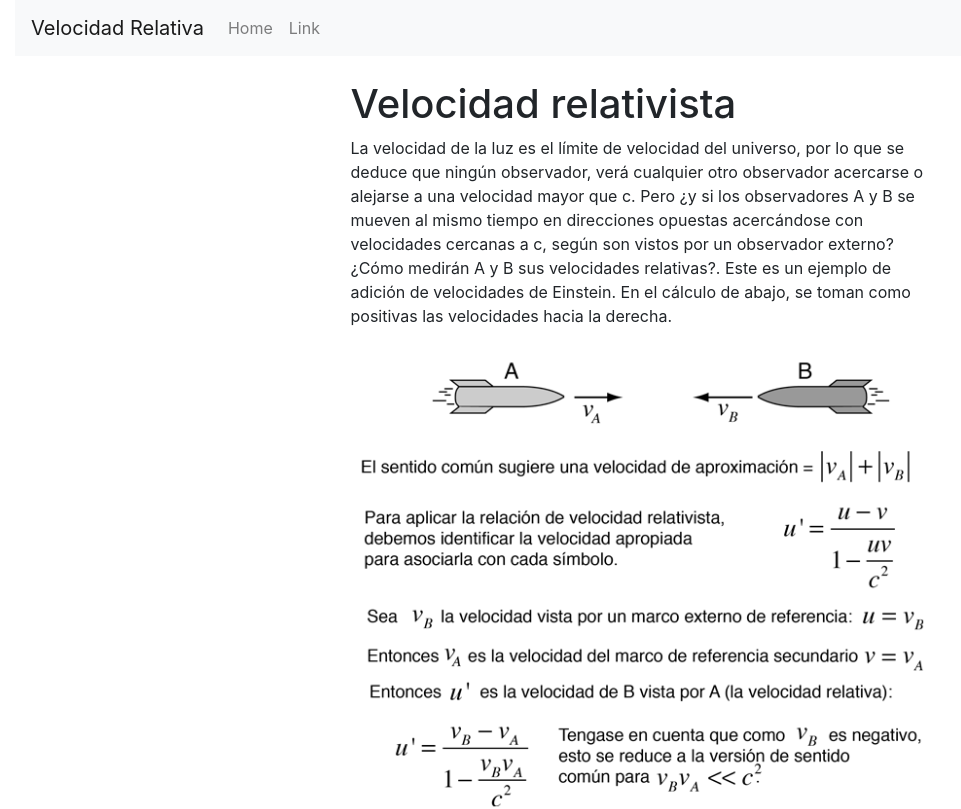
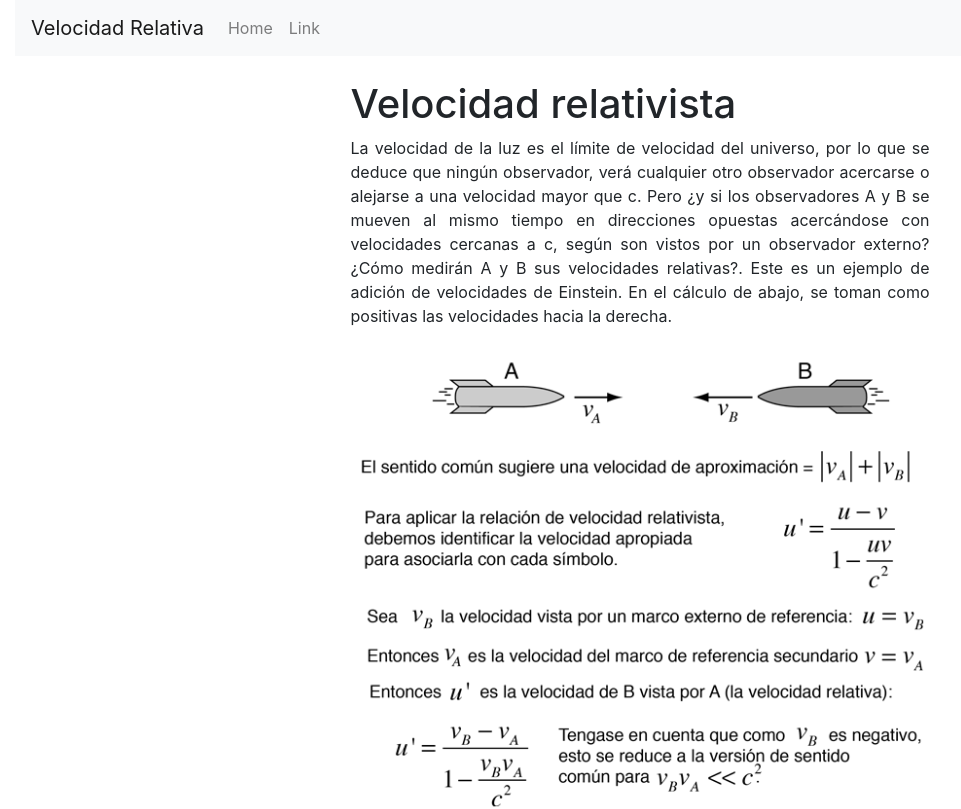
Before and after one commit to JonathanGzzBen/simulador-velocidad-relativa, a Next.js app in the folder src/: page / in a window 1280 px wide. Shown: the top 809 px of the page, without its empty margins (0-961 px from the left). Built offline with nearby package versions, Linux system fonts and the light colour scheme.

Commit message:
Justify text

```diff
--- a/src/pages/index.js
+++ b/src/pages/index.js
@@ -11,7 +11,7 @@ export default function Home() {
         <link rel="icon" href="/favicon.ico" />
       </Head>
 
-      <main>
+      <main className="text-justify">
         <h1>Velocidad relativista</h1>
         <p>
           La velocidad de la luz es el límite de velocidad del universo, por lo
```
